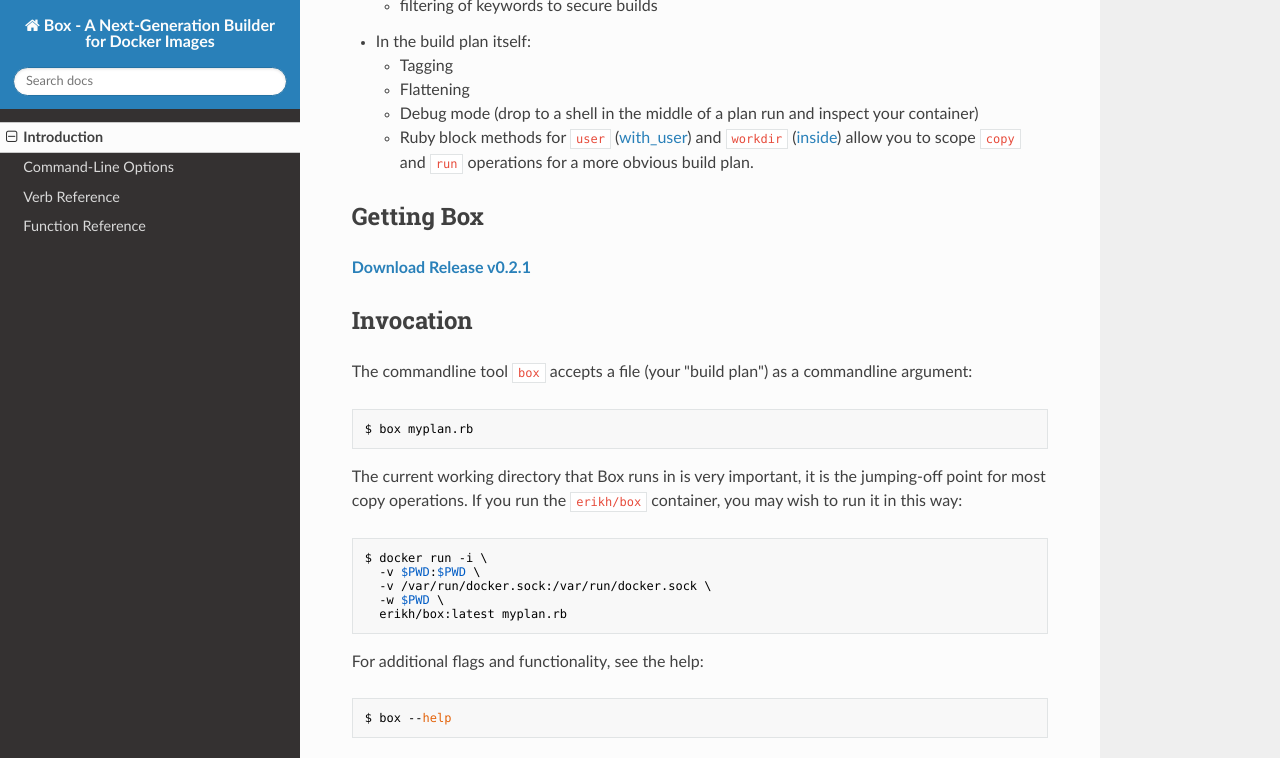
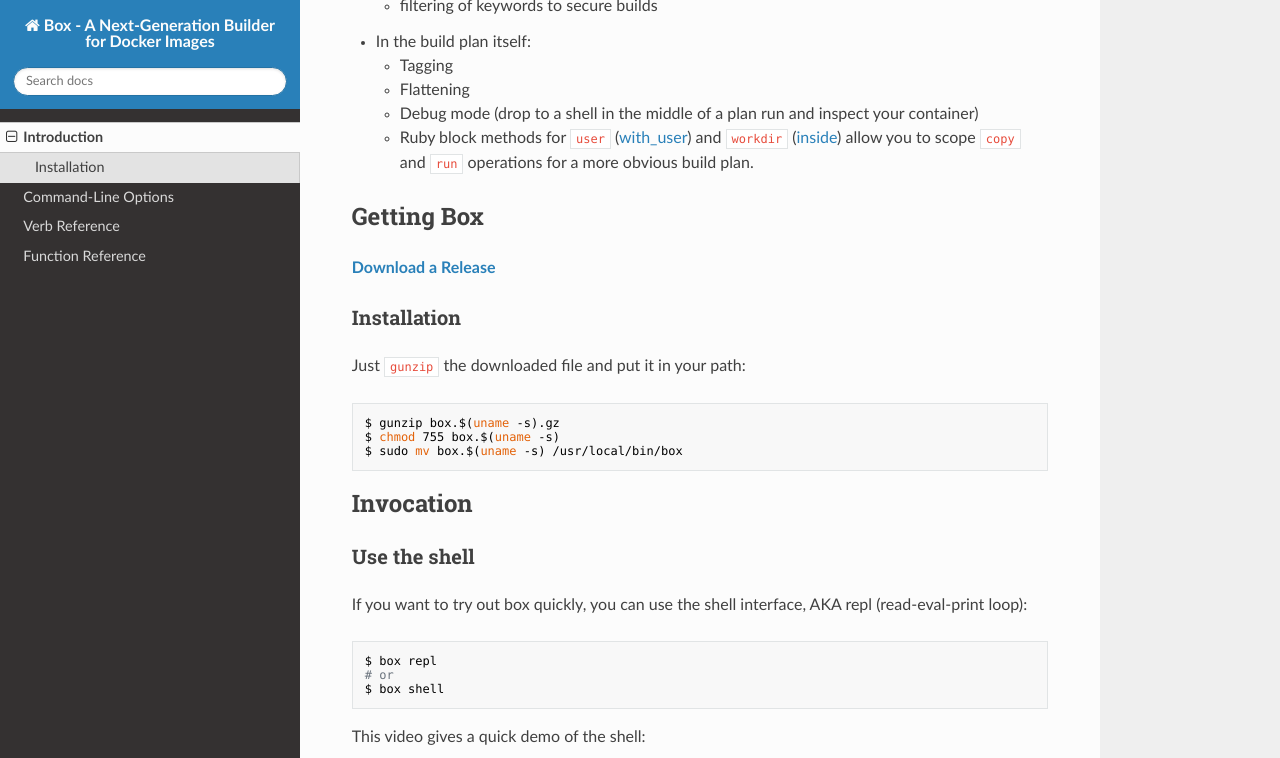
Before and after one commit to box-builder/box, an MkDocs documentation site: the page built from docs/index.md, in a window 1280 px wide and 1400 px high, scrolled down 299 px. Shown: the top 758 px of the window. Built offline with MkDocs 1.6.1, drawn with Linux system fonts in a browser that asks for light colours; nearby versions of some CDN libraries; old or Windows-style settings are respelled for this version of MkDocs.

Commit message:
README.md,docs: Update docs to reflect new REPL functionality
Signed-off-by: Erik Hollensbe <github@hollensbe.org>

````diff
--- a/docs/index.md
+++ b/docs/index.md
@@ -17,9 +17,37 @@
 
 ## Getting Box
 
-**[Download Release v0.2.1](https://github.com/erikh/box/releases/tag/v0.2.1)**
+**[Download a Release](https://github.com/erikh/box/releases/)**
+
+### Installation
+
+Just `gunzip` the downloaded file and put it in your path:
+
+```bash
+$ gunzip box.$(uname -s).gz
+$ chmod 755 box.$(uname -s)
+$ sudo mv box.$(uname -s) /usr/local/bin/box
+```
 
 ## Invocation
+
+### Use the shell
+
+If you want to try out box quickly, you can use the shell interface, AKA
+repl (read-eval-print loop):
+
+
+```bash
+$ box repl
+# or
+$ box shell
+```
+
+This video gives a quick demo of the shell:
+
+<iframe width="100%" height="640" src="https://www.youtube.com/embed/znCfrabMUs0" frameborder="0" allowfullscreen></iframe>
+
+### With a plan
 
 The commandline tool `box` accepts a file (your "build plan") as a commandline
 argument:
````
Also changed, not shown: README.md (+10 -1 lines).
